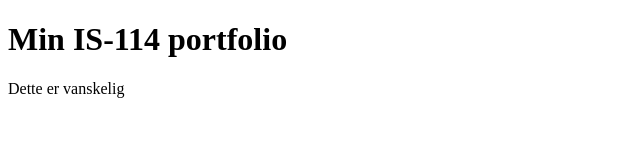
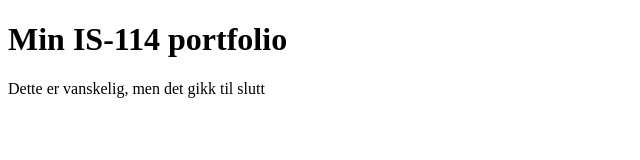
Before and after one commit to robinne2000/OBLIGEN, a plain HTML site: page docs/index.html in a window 1280 px wide. Shown: the whole page, without its empty margins (0-640 px from the left). Drawn offline with Linux system fonts and the light colour scheme.

Commit message:
endret portfolio

```diff
--- a/docs/index.html
+++ b/docs/index.html
@@ -7,6 +7,6 @@
 </head>
 <body>
 <h1>Min IS-114 portfolio</h1>
-<p> Dette er vanskelig
+<p> Dette er vanskelig, men det gikk til slutt
 </body>
 </html
```
